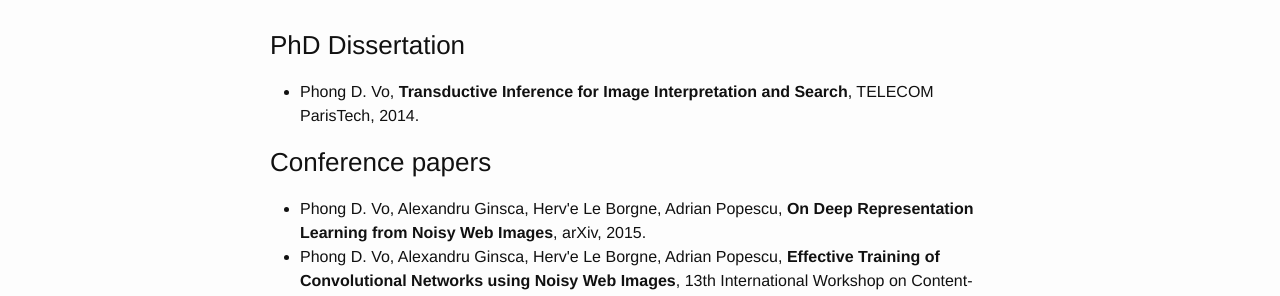
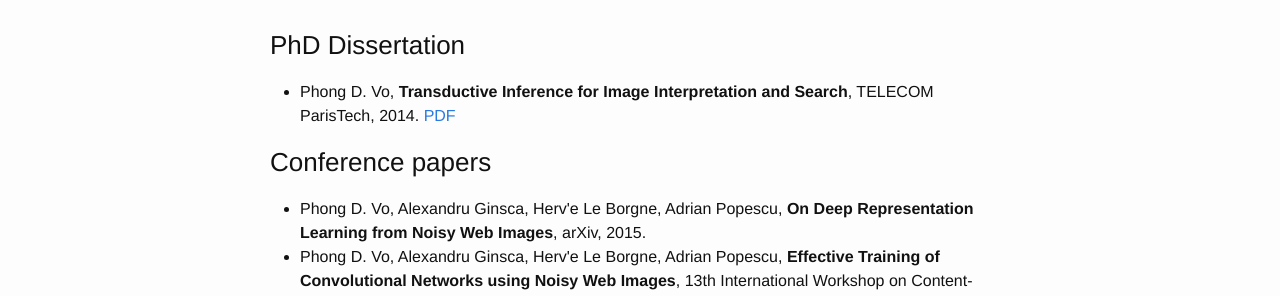
Before and after one commit to vodp/vodp.github.io, a Jekyll site: the page built from pubs.md, in a window 1280 px wide. Shown: the part 138-434 px from the top of the page. Built offline with Jekyll 4.4.1, drawn with Linux system fonts in a browser that asks for light colours.

Commit message:
Update pubs.md

```diff
--- a/pubs.md
+++ b/pubs.md
@@ -5,7 +5,7 @@ permalink: /pubs/
 ---
 
 ### PhD Dissertation ###
-* Phong D. Vo, **Transductive Inference for Image Interpretation and Search**, TELECOM ParisTech, 2014.
+* Phong D. Vo, **Transductive Inference for Image Interpretation and Search**, TELECOM ParisTech, 2014. [PDF](These.pdf)
 
 ### Conference papers ###
 * Phong D. Vo, Alexandru Ginsca, Herv\'e Le Borgne, Adrian Popescu, **On Deep Representation Learning from Noisy Web Images**, arXiv, 2015.
```
